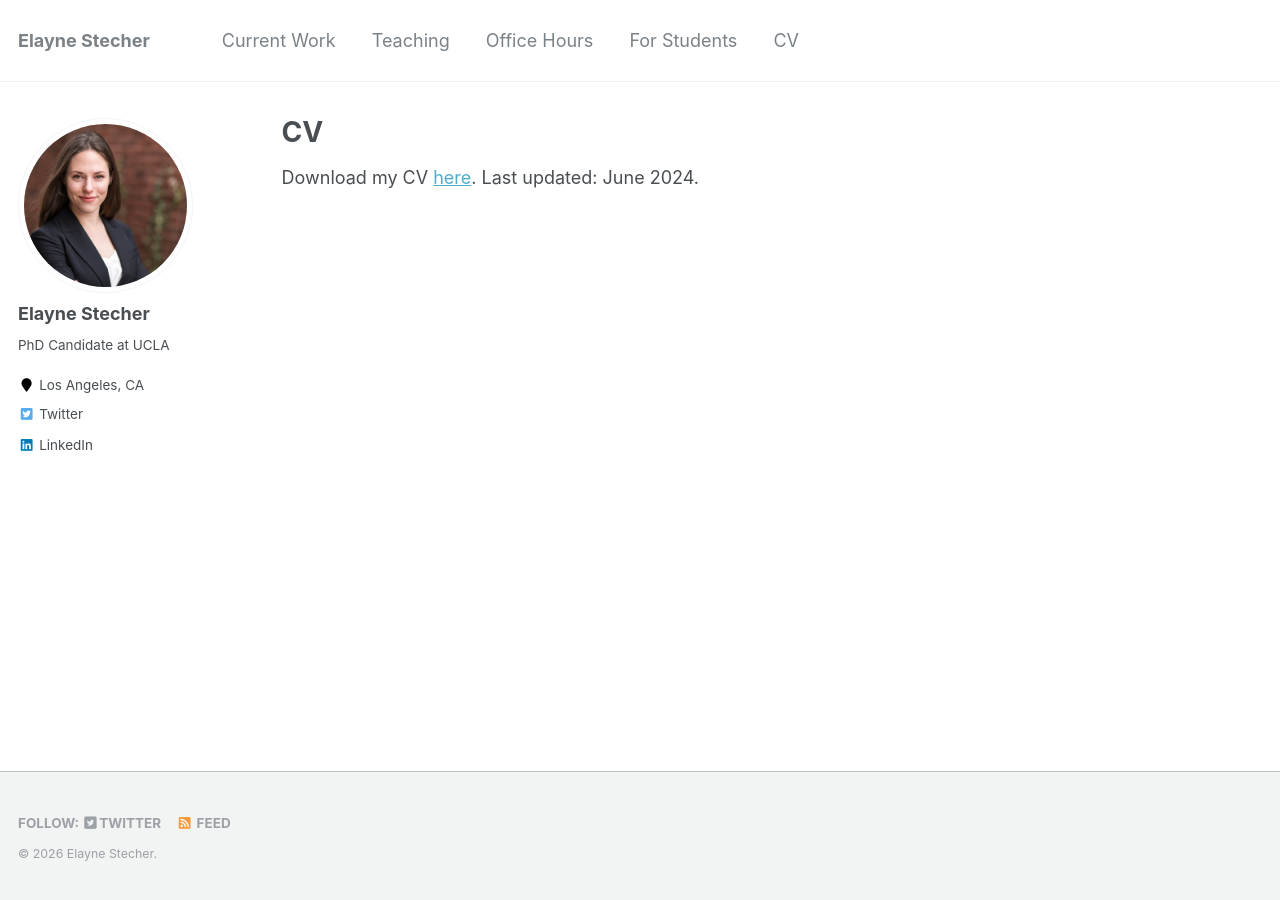
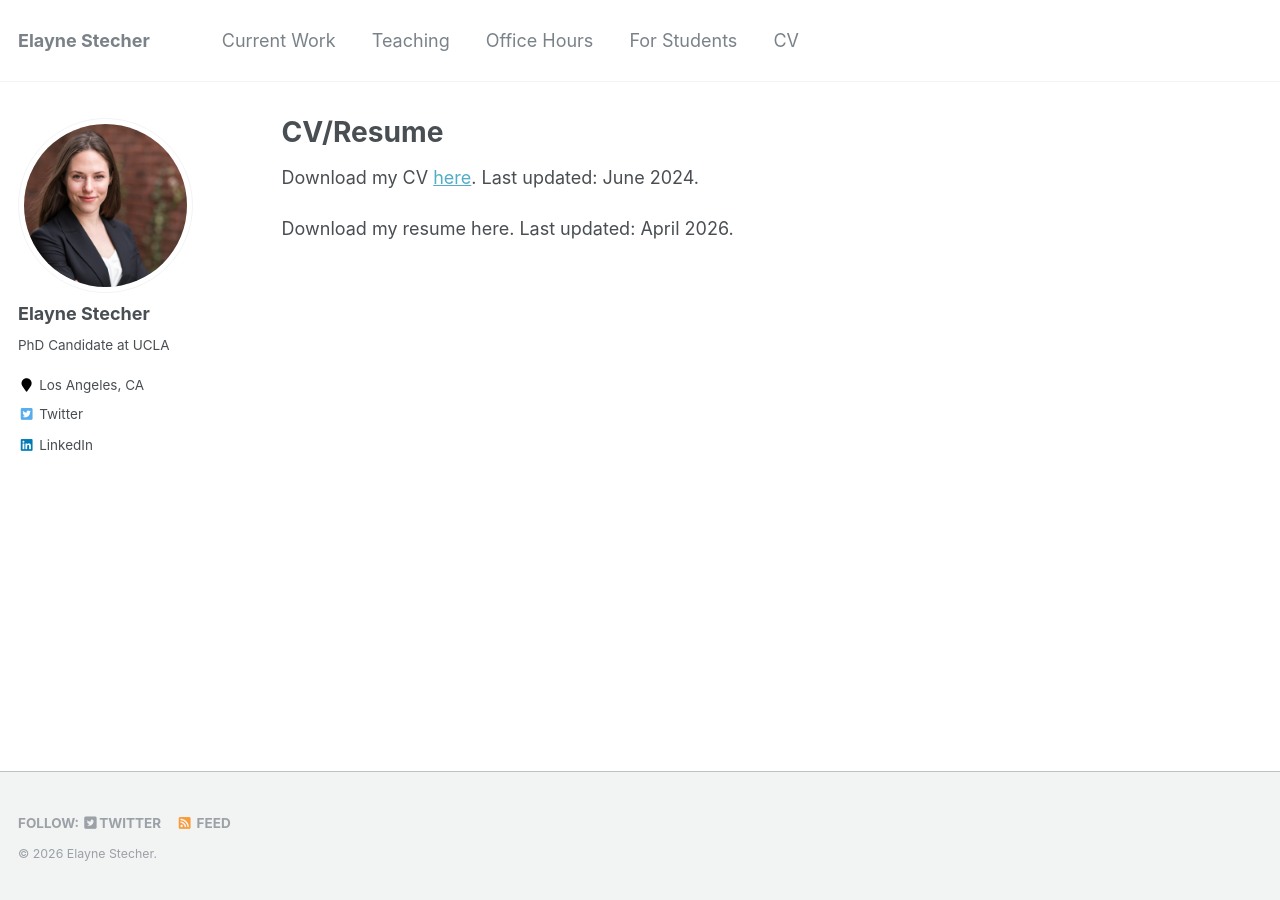
Before and after one commit to estech01/estech01.github.io, a Jekyll site: the page built from _pages/cv.md, in a window 1280 px wide. Built offline with Jekyll 4.4.1, drawn with Linux system fonts in a browser that asks for light colours.

Commit message:
Update cv.md

```diff
--- a/_pages/cv.md
+++ b/_pages/cv.md
@@ -1,6 +1,6 @@
 ---
 layout: archive
-title: "CV"
+title: "CV/Resume"
 permalink: /cv/
 author_profile: true
 redirect_from:
@@ -8,3 +8,5 @@ redirect_from:
 ---
 
 Download my CV [here](/files/Stecher_CV_June2024.pdf). Last updated: June 2024.
+
+Download my resume here. Last updated: April 2026.
```
